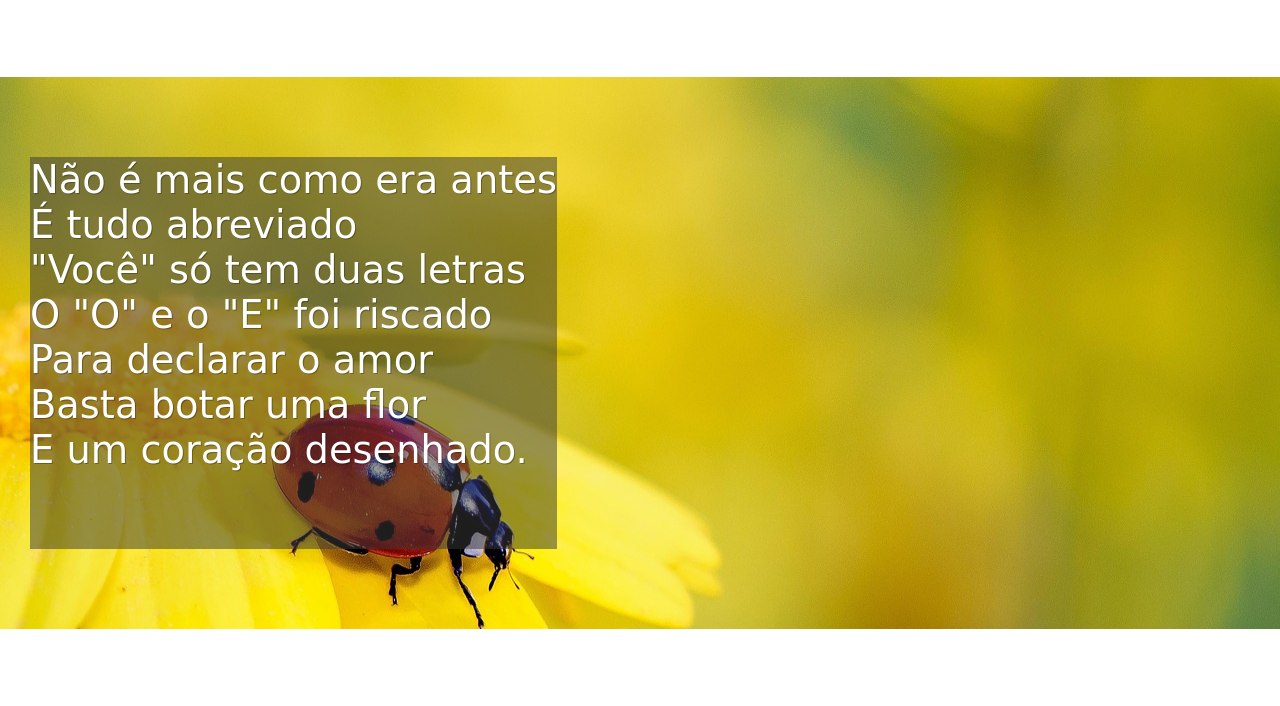
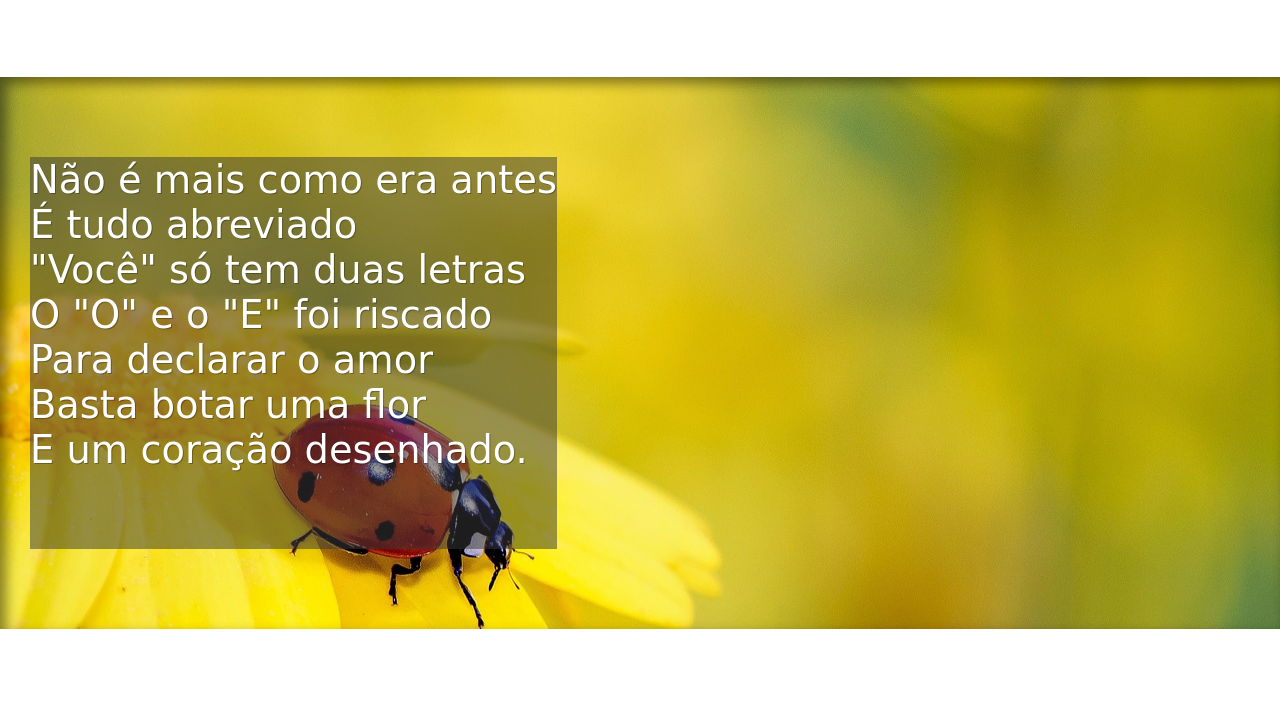
Before and after one commit to leoporto166/projeto-cordel-milton-duarte, a plain HTML site: page index.html in a window 1280 px wide. Shown: the part 644-1350 px from the top of the page. Drawn offline with Linux system fonts and the light colour scheme.

Commit message:
att cordel

```diff
--- a/style.css
+++ b/style.css
@@ -70,6 +70,7 @@ section.imagem{
     background-color: rgb(255, 255, 255);
     padding-left: 30px;
     text-shadow: 1px 1px 0px rgba(0, 0, 0, 0.295);
+    box-shadow: inset 6px 6px 13px 0px rgba(0, 0, 0, 0.466);
 
 
 }
```
